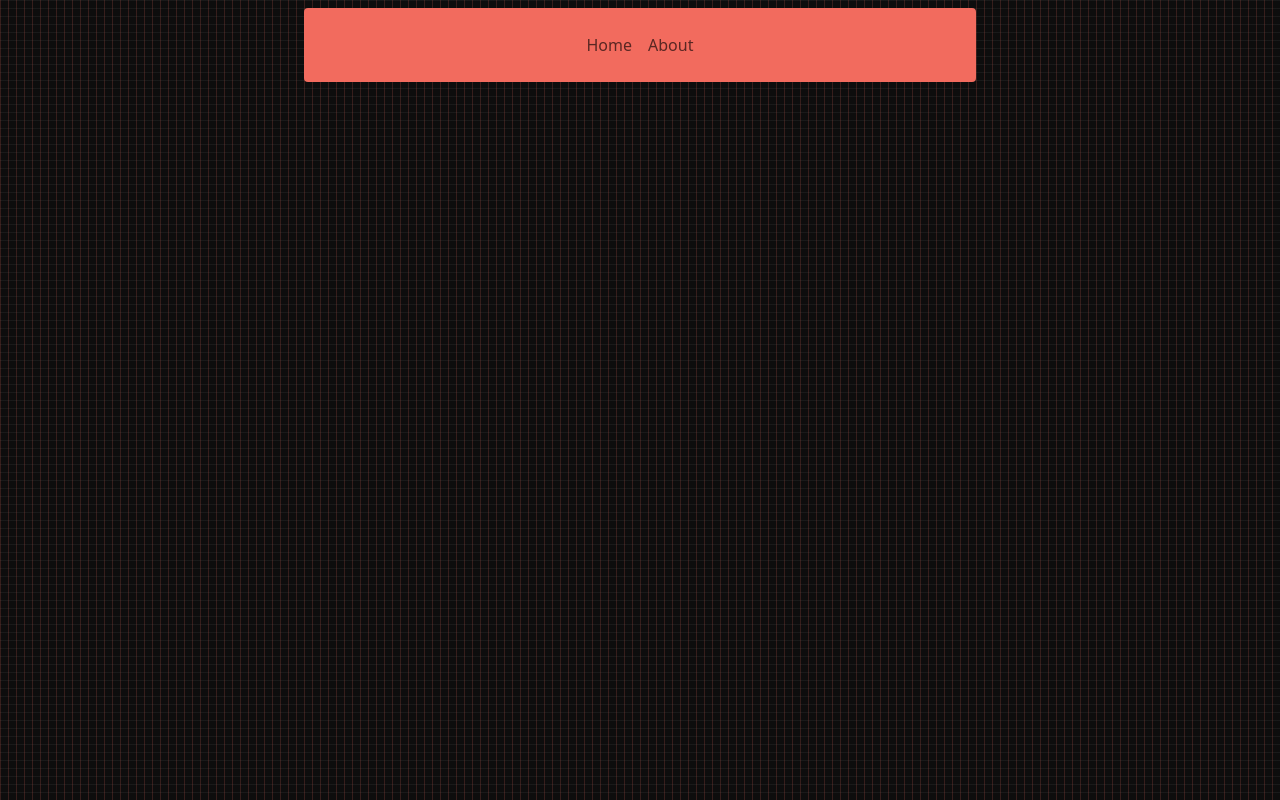
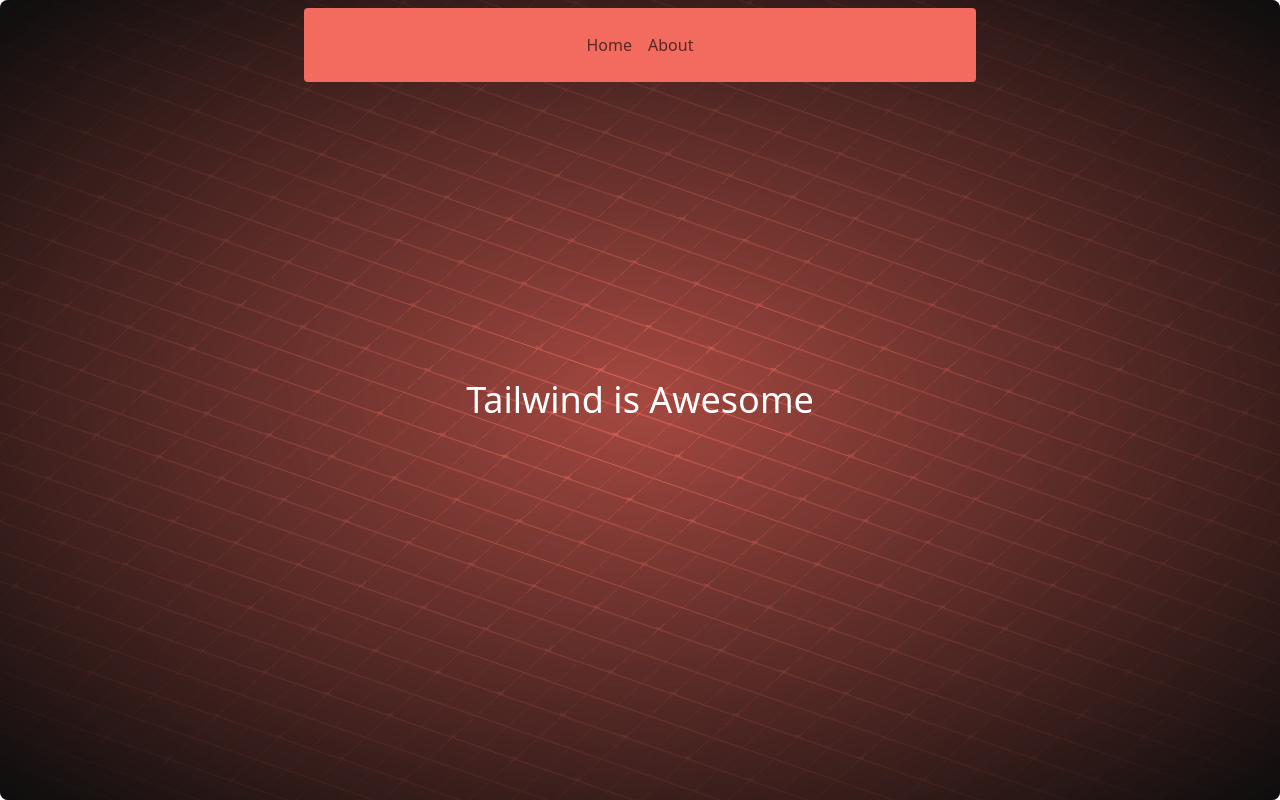
Before and after one commit to prasenjitpriyan/portfolio, a Next.js app: page / in a window 1280 px wide. Built offline with nearby package versions, Linux system fonts and the light colour scheme.

Commit message:
Background added to the home page

```diff
--- a/app/page.jsx
+++ b/app/page.jsx
@@ -1,14 +1,16 @@
+'use client'
+
+import React from 'react'
+import { Boxes } from '@/components/ui/background-boxes'
+import { cn } from '@/lib/utils'
 import { NavbarDemo } from '@/components/Navbar'
+import BackgroundBoxesDemo from '@/components/BackgroundBoxesDemo'
 
 export default function Home() {
   return (
     <main>
-      <div className="relative h-full w-full bg-my-color-5">
-        <div className="absolute bottom-0 left-0 right-0 top-0 bg-[linear-gradient(to_right,#F26B5E2e_1px,transparent_1px),linear-gradient(to_bottom,#4f4f4f2e_1px,transparent_1px)] bg-[size:8px_8px]"></div>
-        <div className="min-h-screen w-screen">
-          <NavbarDemo />
-        </div>
-      </div>
+      <NavbarDemo />
+      <BackgroundBoxesDemo />
     </main>
   )
 }
--- /dev/null
+++ b/components/BackgroundBoxesDemo.jsx
@@ -0,0 +1,20 @@
+'use client'
+
+import React from 'react'
+import { Boxes } from '@/components/ui/background-boxes'
+import { cn } from '@/lib/utils'
+
+const BackgroundBoxesDemo = () => {
+  return (
+    <div className="h-screen relative w-full overflow-hidden bg-my-color-2 flex flex-col items-center justify-center rounded-lg">
+      <div className="absolute inset-0 w-full h-full bg-my-color-5 z-20 [mask-image:radial-gradient(transparent,white)] pointer-events-none" />
+
+      <Boxes />
+      <h1 className={cn('md:text-4xl text-xl text-white relative z-20')}>
+        Tailwind is Awesome
+      </h1>
+    </div>
+  )
+}
+
+export default BackgroundBoxesDemo
--- /dev/null
+++ b/components/ui/background-boxes.jsx
@@ -0,0 +1,77 @@
+'use client'
+
+import React from 'react'
+import { motion } from 'framer-motion'
+import { cn } from '@/lib/utils'
+
+export const BoxesCore = ({ className, ...rest }) => {
+  const rows = new Array(150).fill(1)
+  const cols = new Array(100).fill(1)
+  let colors = [
+    '--sky-300',
+    '--pink-300',
+    '--green-300',
+    '--yellow-300',
+    '--red-300',
+    '--purple-300',
+    '--blue-300',
+    '--indigo-300',
+    '--violet-300'
+  ]
+  const getRandomColor = () => {
+    return colors[Math.floor(Math.random() * colors.length)]
+  }
+
+  return (
+    <div
+      style={{
+        transform: `translate(-40%,-60%) skewX(-48deg) skewY(14deg) scale(0.675) rotate(0deg) translateZ(0)`
+      }}
+      className={cn(
+        'absolute left-1/4 p-4 -top-1/4 flex  -translate-x-1/2 -translate-y-1/2 w-full h-full z-0 ',
+        className
+      )}
+      {...rest}
+    >
+      {rows.map((_, i) => (
+        <motion.div
+          key={`row` + i}
+          className="w-16 h-8  border-l  border-my-color-1 relative"
+        >
+          {cols.map((_, j) => (
+            <motion.div
+              whileHover={{
+                backgroundColor: `var(${getRandomColor()})`,
+                transition: { duration: 0 }
+              }}
+              animate={{
+                transition: { duration: 2 }
+              }}
+              key={`col` + j}
+              className="w-16 h-8  border-r border-t border-my-color-1 relative"
+            >
+              {j % 2 === 0 && i % 2 === 0 ? (
+                <svg
+                  xmlns="http://www.w3.org/2000/svg"
+                  fill="none"
+                  viewBox="0 0 24 24"
+                  strokeWidth="1.5"
+                  stroke="currentColor"
+                  className="absolute h-6 w-10 -top-[14px] -left-[22px] text-my-color-1 stroke-[1px] pointer-events-none"
+                >
+                  <path
+                    strokeLinecap="round"
+                    strokeLinejoin="round"
+                    d="M12 6v12m6-6H6"
+                  />
+                </svg>
+              ) : null}
+            </motion.div>
+          ))}
+        </motion.div>
+      ))}
+    </div>
+  )
+}
+
+export const Boxes = React.memo(BoxesCore)
```
